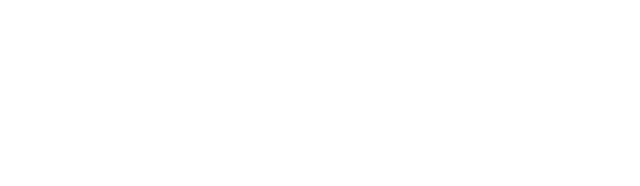
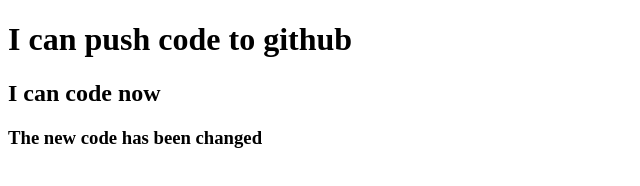
Before and after one commit to Sharika-Alam/My-first-reoo, a plain HTML site: page index.html in a window 1280 px wide. Shown: the whole page, without its empty margins (0-640 px from the left). Drawn offline with Linux system fonts and the light colour scheme.

Commit message:
added header

```diff
--- a/index.html
+++ b/index.html
@@ -7,6 +7,9 @@
     <title>My second github repo</title>
 </head>
 <body>
+    <h1>I can push code to github</h1>
+    <h2>I can code now</h2>
+    <h3>The new code has been changed</h3>
 
 </body>
 </html>
```
